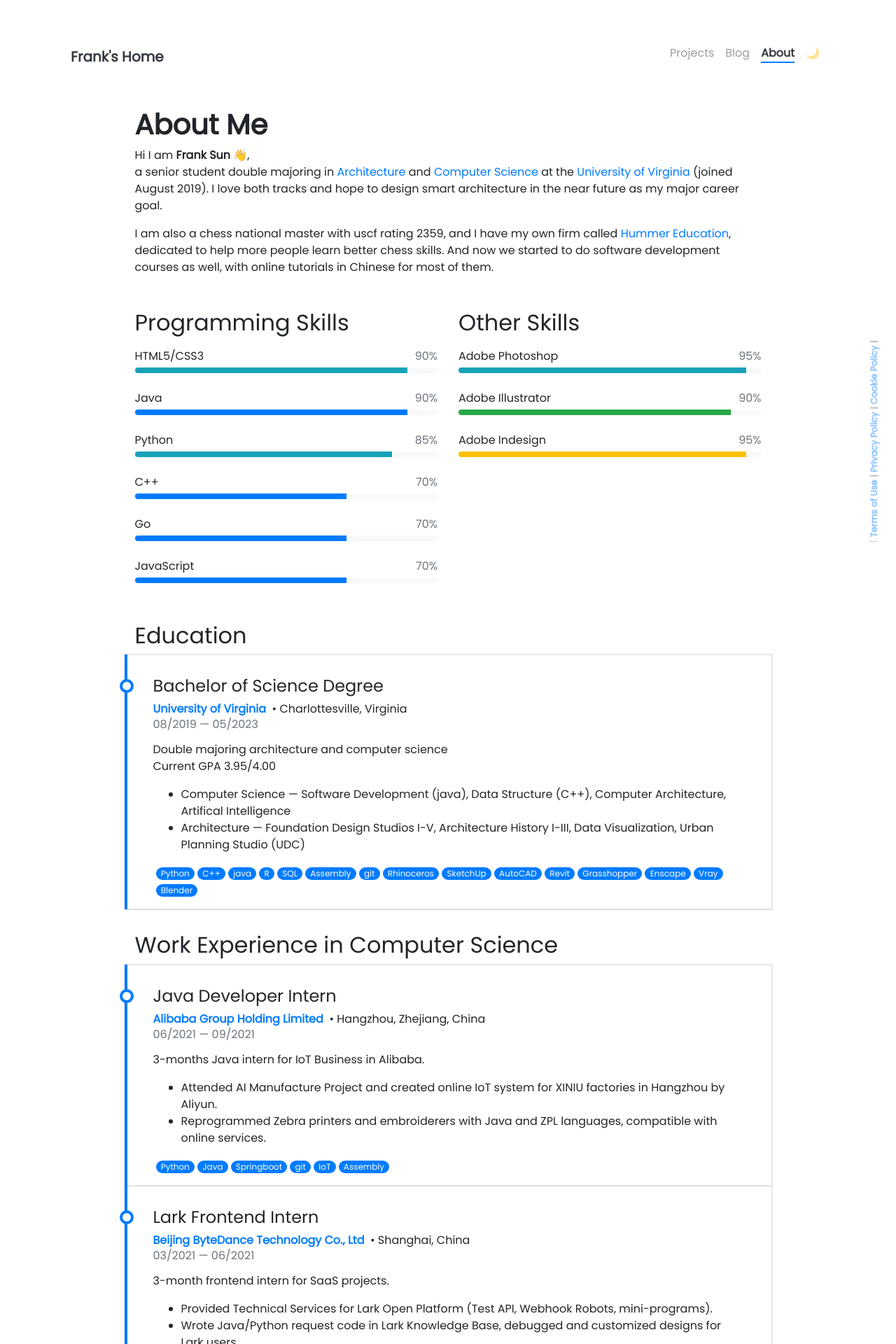
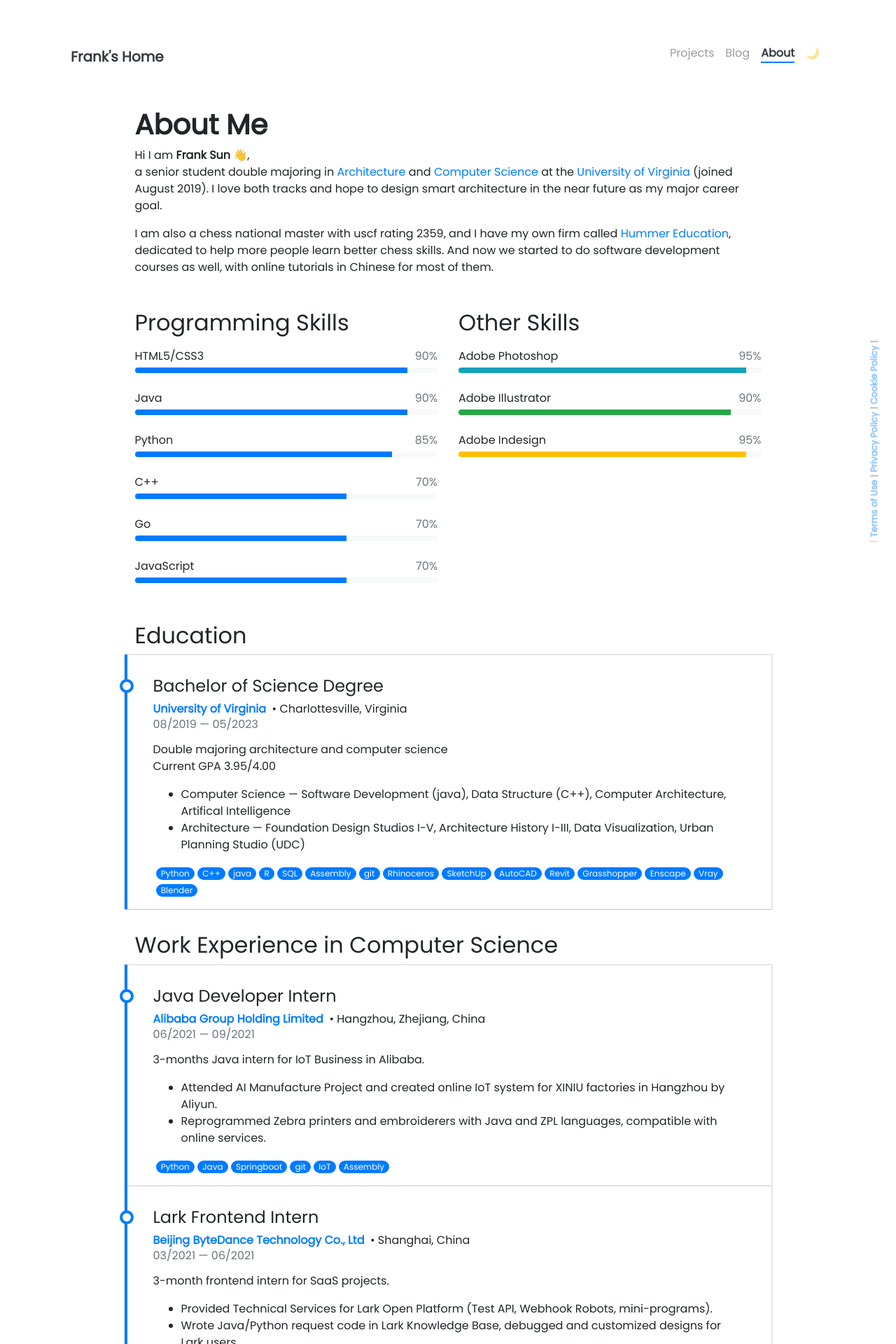
Before and after one commit to FangFrankSun/Personal_Website, a Jekyll site: the page built from pages/about.md, in a window 1280 px wide. Shown: the top 1920 px of the page at 70% size. Built offline with Jekyll 4.4.1, drawn with Linux system fonts in a browser that asks for light colours; nearby versions of some CDN libraries; emoji names are drawn with the system emoji font.

Commit message:
Update programming-skills.yml

```diff
--- a/_data/programming-skills.yml
+++ b/_data/programming-skills.yml
@@ -1,23 +1,23 @@
 - name: HTML5/CSS3
   percentage: 90
-  color: info
+  color: blue1
 
 - name: Java
   percentage: 90
-  color: Blue2
+  color: blue2
 
 - name: Python
   percentage: 85
-  color: info
+  color: blue3
 
 - name: C++
   percentage: 70
-  color: Sky_Blue
+  color: blue4
 
 - name: Go
   percentage: 70
-  color: Powder_Blue
+  color: blue5
 
 - name: JavaScript
   percentage: 70
-  color: Blue6
+  color: blue6
```
